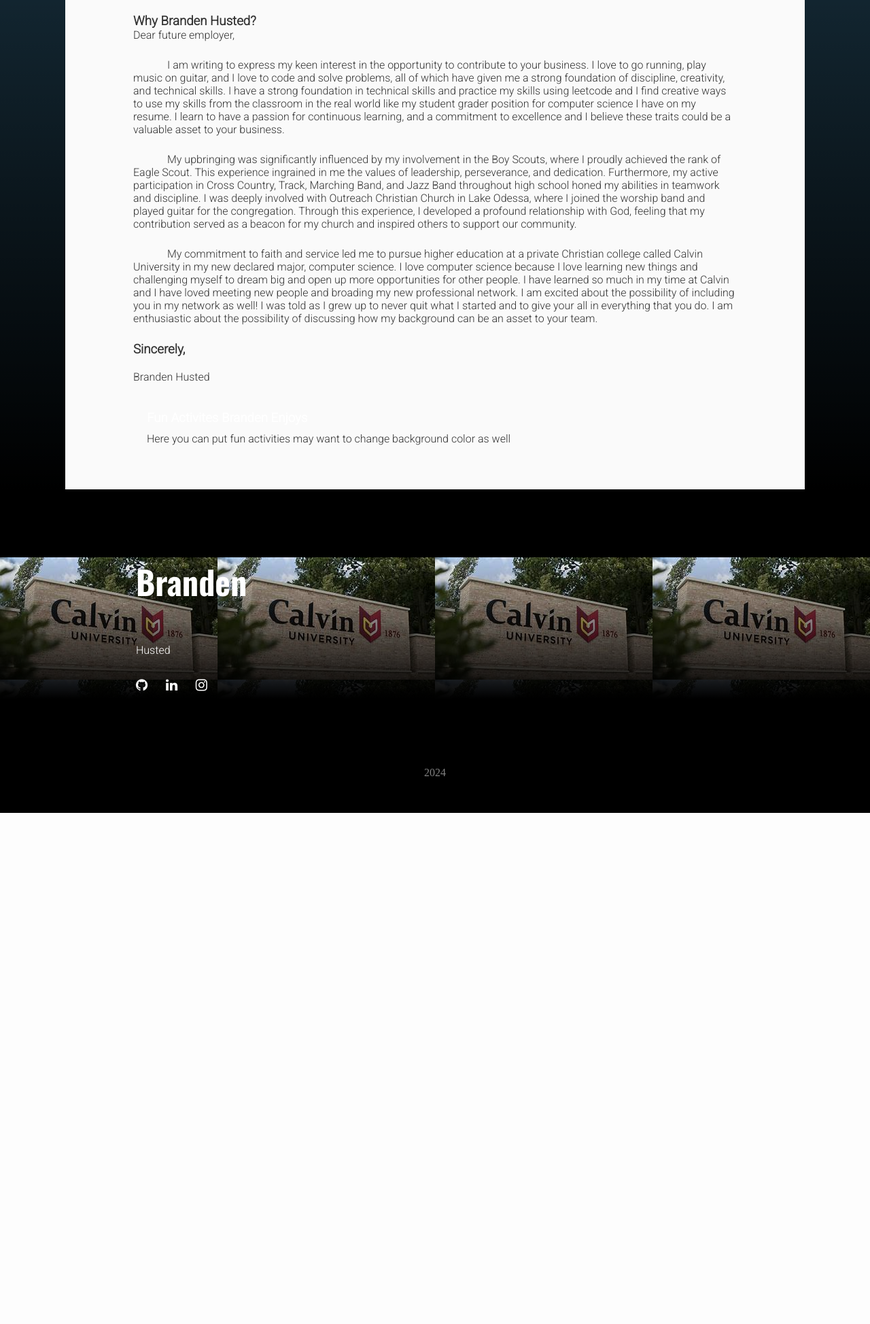
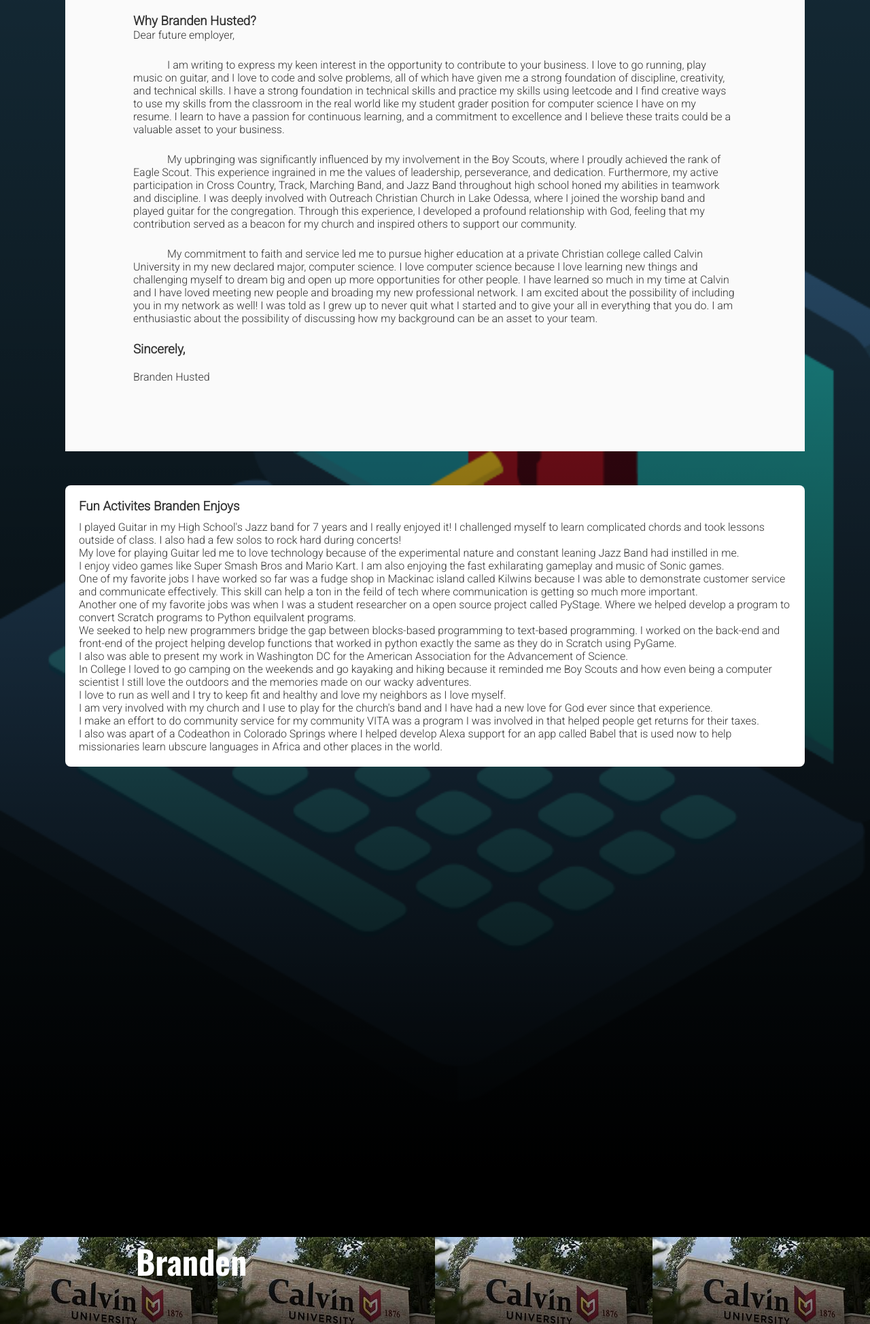
Before and after one commit to brandenHusted/PersonalWebsite, a PHP site: page /connect.html in a window 1280 px wide. Shown: the part 80-2028 px from the top of the page at 68% size. Before the commit the page ends 1276 px from the top, so only its background shows below. Run offline with PHP 8.4, Linux system fonts and the light colour scheme.

Commit message:
added funactivities

```diff
--- a/connect.html
+++ b/connect.html
@@ -47,11 +47,23 @@
 
             <h3>Sincerely,</h3>
             <div class = "signoff">Branden Husted</div>
+        </div>
+
 
     <div id="funActivities">
         <h3>Fun Activites Branden Enjoys</h3>
-        <div> Here you can put fun activities may want to change background color as well</div>
-    </div>
+        <div>I played Guitar in my High School's Jazz band for 7 years and I really enjoyed it! I challenged myself to learn complicated chords and took lessons outside of class. I also had a few solos to rock hard during concerts!</div>
+        <div>My love for playing Guitar led me to love technology because of the experimental nature and constant leaning Jazz Band had instilled in me.</div>
+        <div>I enjoy video games like Super Smash Bros and Mario Kart. I am also enjoying the fast exhilarating gameplay and music of Sonic games.</div>
+        <div>One of my favorite jobs I have worked so far was a fudge shop in Mackinac island called Kilwins because I was able to demonstrate customer service and communicate effectively. This skill can help a ton in the feild of tech where communication is getting so much more important.</div>
+        <div>Another one of my favorite jobs was when I was a student researcher on a open source project called PyStage. Where we helped develop a program to convert Scratch programs to Python equilvalent programs.</div>
+        <div>We seeked to help new programmers bridge the gap between blocks-based programming to text-based programming. I worked on the back-end and front-end of the project helping develop functions that worked in python exactly the same as they do in Scratch using PyGame.</div>
+        <div>I also was able to present my work in Washington DC for the American Association for the Advancement of Science.</div>
+        <div>In College I loved to go camping on the weekends and go kayaking and hiking because it reminded me Boy Scouts and how even being a computer scientist I still love the outdoors and the memories made on our wacky adventures.</div>
+        <div>I love to run as well and I try to keep fit and healthy and love my neighbors as I love myself.</div>
+        <div>I am very involved with my church and I use to play for the church's band and I have had a new love for God ever since that experience.</div>
+        <div>I make an effort to do community service for my community VITA was a program I was involved in that helped people get returns for their taxes.</div>
+        <div> I also was apart of a Codeathon in Colorado Springs where I helped develop Alexa support for an app called Babel that is used now to help missionaries learn ubscure languages in Africa and other places in the world.</div>
     </div>
     </div>
 
--- a/styles/connect.css
+++ b/styles/connect.css
@@ -14,11 +14,12 @@
     list-style: none;
     text-decoration: none;
 }
-
+/* hero is the page length */
 #hero {
     background-image: linear-gradient(to bottom, rgba(0,0,0,0), rgba(0,0,0,1)), url(../images/cyber-attack.gif);
     background-position: center center;
     background-size: cover;
+    padding-bottom: 1000px;
 }
 .end {
     padding-bottom: 25px;
@@ -50,16 +51,28 @@
 }
 
 #funActivities {
-    margin-top: 20px; /* Space between info and funActivities */
+    margin-top: 50px; /* Space between info and funActivities */
+    background-color: #ffffff; /* White background color */
+    color: #333333;
+    font-family: var(--font3);
     padding: 20px;
-    background-color: #fafafa;
-    color: #333;
-    font-family: var(--font3);
+    border-radius: 8px;
 }
 
 #funActivities h3 {
     margin-bottom: 10px;
+    color: #333333; /
+}
+
+#funActivities p {
+    font-family: var(--font3);
     color: white;
+    font-size: 16px;
+}
+
+#funActivities div {
+    color: #333333;
+    font-size: 16px;
 }
 
 #playlists {
```
